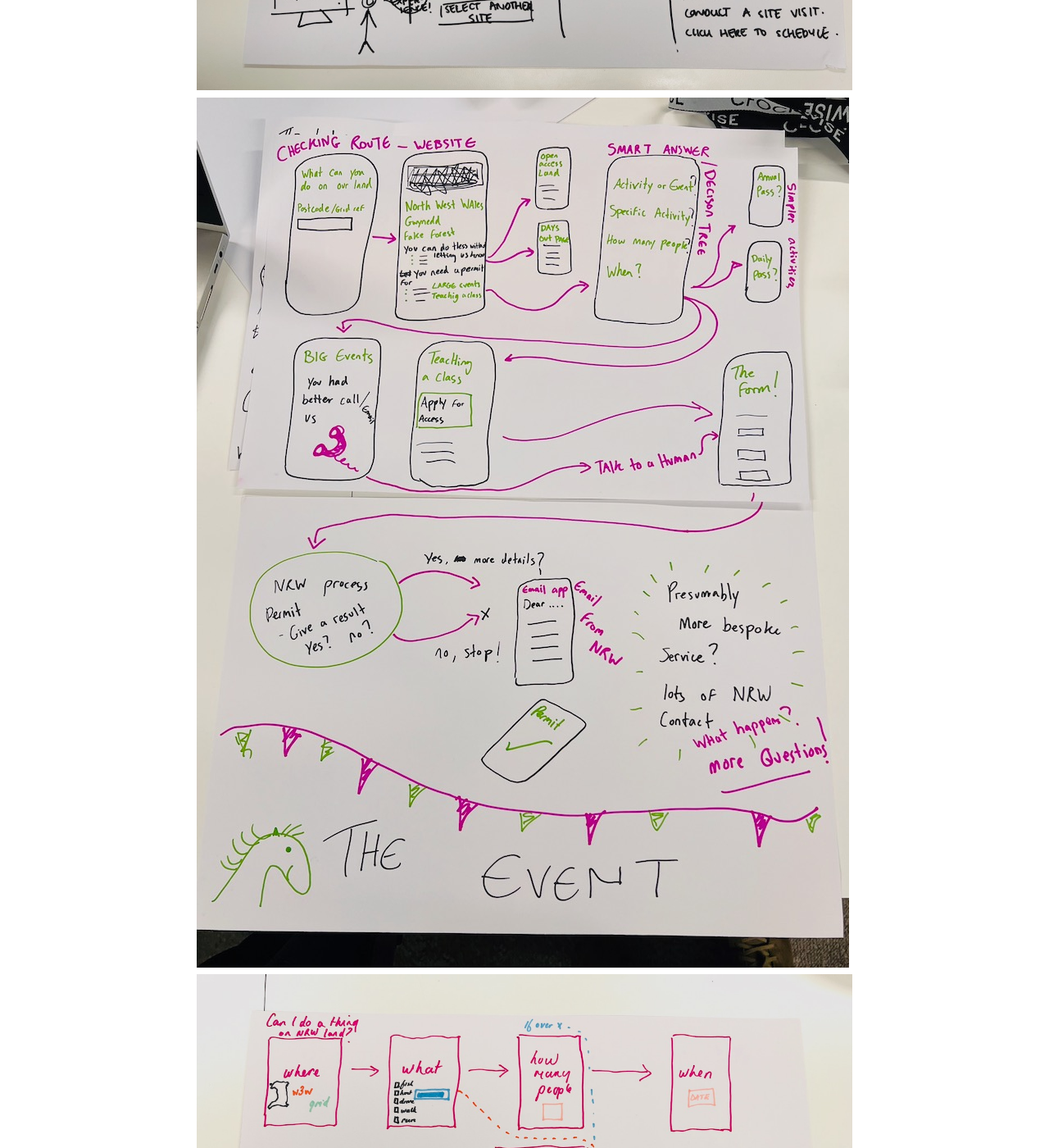
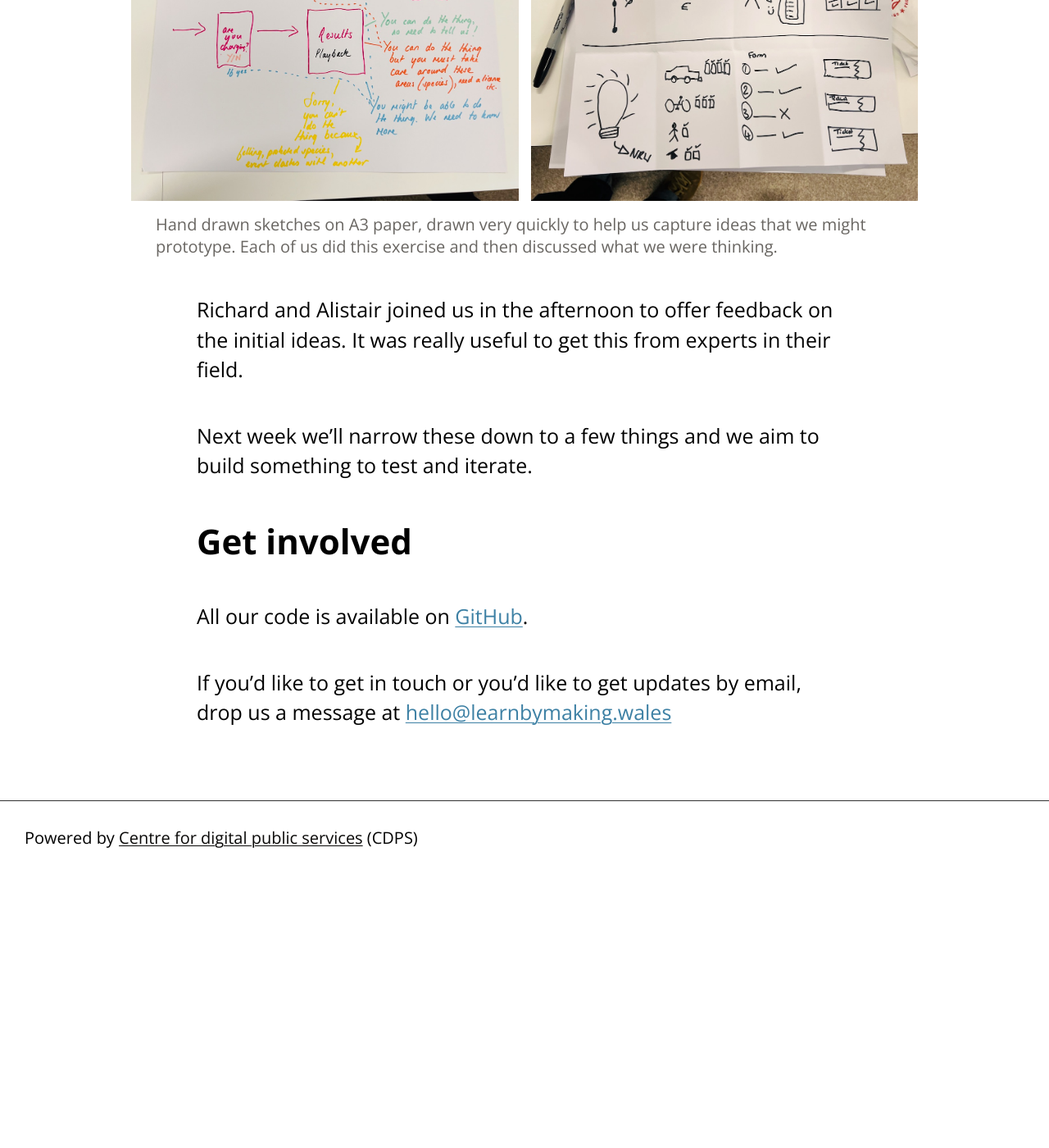
Before and after one commit to learnbymakingwales/learnbymakingwales.github.io, a Jekyll site: the page built from en/updates/_posts/2022-12-02-week-eight.md, in a window 1280 px wide and 1400 px high, scrolled down 8410 px. Shown: the whole window at 82% size. Built offline with Jekyll 4.4.1, drawn with Linux system fonts in a browser that asks for light colours; after the commit the page ends 9476 px from its top, so only the background shows below that; some of the changed text lies outside the part shown.

Commit message:
Add grid to latest weeknote

```diff
--- a/assets/css/lbm-site.css
+++ b/assets/css/lbm-site.css
@@ -97,6 +97,8 @@
 :root {
   --page-padding-small: 20px;
   --page-padding-large: 45px;
+  --x-small-font-size: 16px;
+  --secondary-text-colour: #696662;
 }
 
 .lbm-visually-hidden {
@@ -190,6 +192,46 @@
 .app-phonetic {
   --phonetic-colour: #e33b43;
   color: var(--phonetic-colour);
+}
+
+.app-multi-image {
+  --gap-size: 3.75px;
+  --extra-size: 0;
+  display: flex;
+  width: calc(100% + var(--extra-size));
+  margin-right: 0;
+  margin-bottom: var(--vertical-spacing);
+  margin-left: calc(var(--extra-size) / 2 * -1);
+  flex-wrap: wrap;
+  row-gap: calc(var(--gap-size) * 2);
+}
+.app-multi-image img {
+  box-sizing: border-box;
+  width: 50%;
+  aspect-ratio: 4/3;
+}
+.app-multi-image img:nth-child(odd) {
+  padding-right: var(--gap-size);
+}
+.app-multi-image img:nth-child(even) {
+  padding-left: var(--gap-size);
+}
+@media (min-width: 46.25em) {
+  .app-multi-image {
+    --gap-size: 7.5px;
+    --extra-size: 20%;
+  }
+}
+.app-multi-image .app-multi-image__caption {
+  padding: 0 15px;
+  font-size: var(--x-small-font-size);
+  color: var(--secondary-text-colour);
+}
+@media (min-width: 46.25em) {
+  .app-multi-image .app-multi-image__caption {
+    padding: 0 30px;
+    font-size: var(--small-screen-font-size);
+  }
 }
 
 .lbm-footer {
--- a/en/updates/_posts/2022-12-02-week-eight.md
+++ b/en/updates/_posts/2022-12-02-week-eight.md
@@ -53,9 +53,13 @@ We did an exercise around [personas of people that have impairments or disabilit
 ## Sketching our first ideas
 And finally, we spent the afternoon sketching and sharing ideas.  It was good fun and a great way to expose everyone’s inner-itch to make things and solve problems.
 
-![Sketch 1 of 4](/assets/images/sketch1.jpeg){:loading="lazy"} ![Sketch 2 of 4](/assets/images/sketch2.jpeg){:loading="lazy"} ![Sketch 3 of 4](/assets/images/sketch3.jpeg){:loading="lazy"} ![Sketch 4 of 4](/assets/images/sketch4.jpeg){:loading="lazy"}
-
-CAPTION: Hand drawn sketches on A3 paper, drawn very quickly to help us capture ideas that we might prototype. Each of us did this exercise and then discussed what we were thinking.
+<figure class="app-multi-image">
+  <img src="/assets/images/sketch1.jpeg" alt="Sketch 1 of 4" loading="lazy">
+  <img src="/assets/images/sketch-lucinda.jpg" alt="Sketch 2 of 4" loading="lazy">
+  <img src="/assets/images/sketch3.jpeg" alt="Sketch 3 of 4" loading="lazy">
+  <img src="/assets/images/sketch4.jpeg" alt="Sketch 4 of 4" loading="lazy">
+  <figcaption class="app-multi-image__caption">Hand drawn sketches on A3 paper, drawn very quickly to help us capture ideas that we might prototype. Each of us did this exercise and then discussed what we were thinking.</figcaption>
+</figure>
 
 Richard and Alistair joined us in the afternoon to offer feedback on the initial ideas. It was really useful to get this from experts in their field.
 
--- a/src/scss/lbm-site.scss
+++ b/src/scss/lbm-site.scss
@@ -1,3 +1,5 @@
+@use "sass:math";
+
 @import "lbm-frontend/lbm-frontend";
 
 @import "settings/all";
@@ -6,6 +8,7 @@
 @import "objects/all";
 @import "common/all";
 
+@import "components/figures";
 @import "components/footer";
 @import "components/language-switcher";
 @import "components/markdown-container";
--- a/src/scss/settings/_measurements.scss
+++ b/src/scss/settings/_measurements.scss
@@ -1,4 +1,7 @@
 :root {
   --page-padding-small: 20px;
   --page-padding-large: 45px;
+
+  --x-small-font-size: 16px; // this should be in lbm-frontend
+  --secondary-text-colour: #{darken($lbm-grey-dark, 10)};
 }
```
Also changed, not shown: src/scss/components/_figures.scss (added, +41 -0 lines), assets/images/sketch-lucinda.jpg (added), 1 other file.
